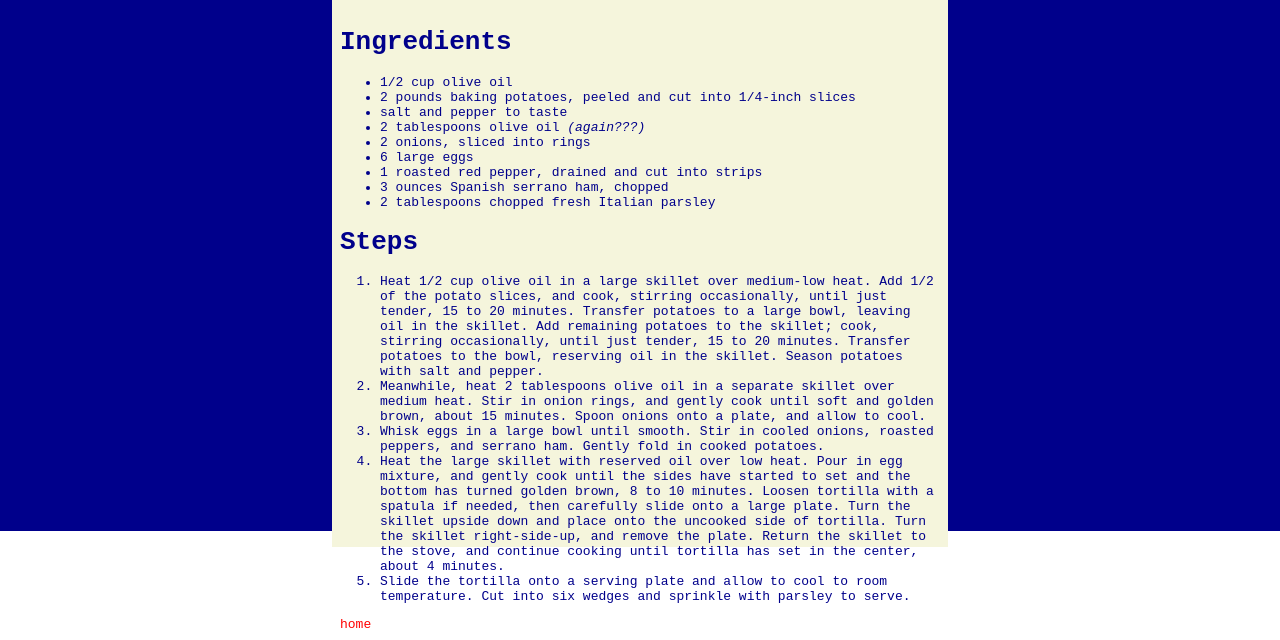
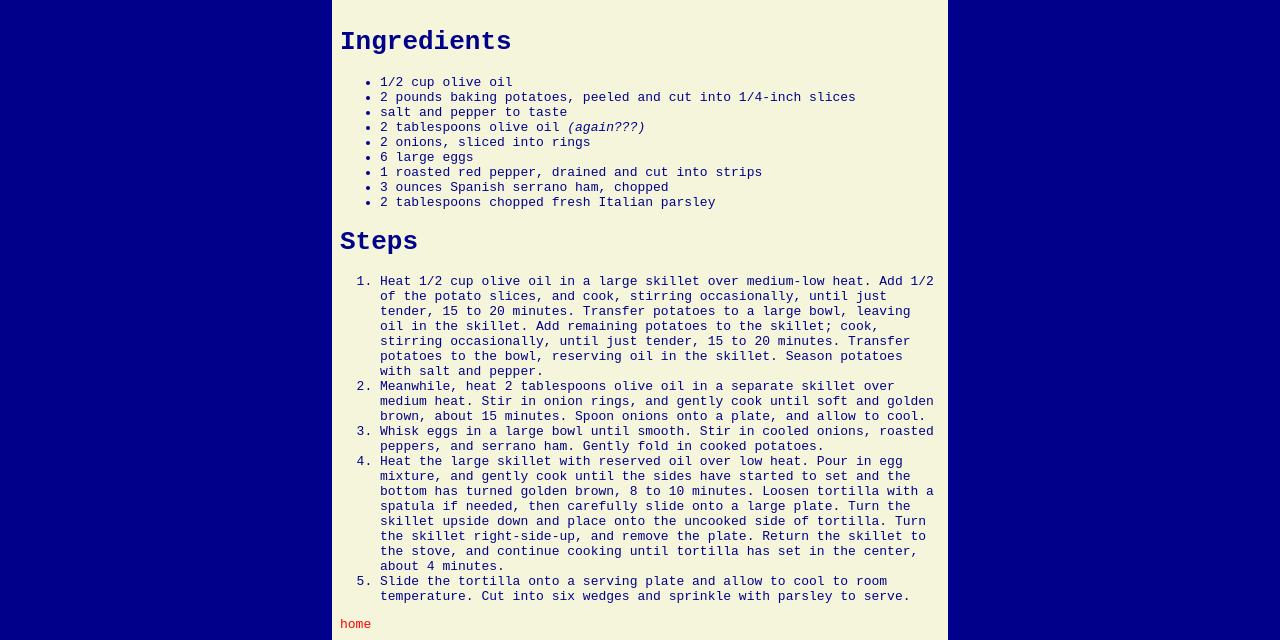
Before and after one commit to brzostovski/odin-recipes, a plain HTML site: page recipes/tortilla.html in a window 1280 px wide. Shown: the part 269-909 px from the top of the page. Drawn offline with Linux system fonts and the light colour scheme.

Commit message:
Fix background on recipes pages
 Side-bars and backdrop are no longer being cut off at viewport height
 if content is higher. Solution found here:
 https://stackoverflow.com/questions/6654958/make-body-have-100-of-the-browser-height

```diff
--- a/style.css
+++ b/style.css
@@ -2,12 +2,12 @@
     font-family: monospace;
 }
 
-html,
-body {
+html {
     height: 100%;
 }
 
 body {
+    min-height: 100%; /* this allows body height to change dynamically*/
     margin: 0;
     padding: 0;
     display: flex;
@@ -22,10 +22,10 @@ body {
     /* box-sizing: border-box; */
     color: darkblue;
     background-color: beige;
-    height: 100%;
+    min-height: 100%; /* this should accomplish same what I wanted max(100vh, auto) do but actually work */
     width: min(600px, 100vw);
-    flex: 1 0 600px;
-    margin: auto;
+    flex: 1 0 auto;
+    /* margin: auto; */ /* this was causing main page content to be centered with white bars on top and bottom */
     padding: 8px;
 }
 
```
